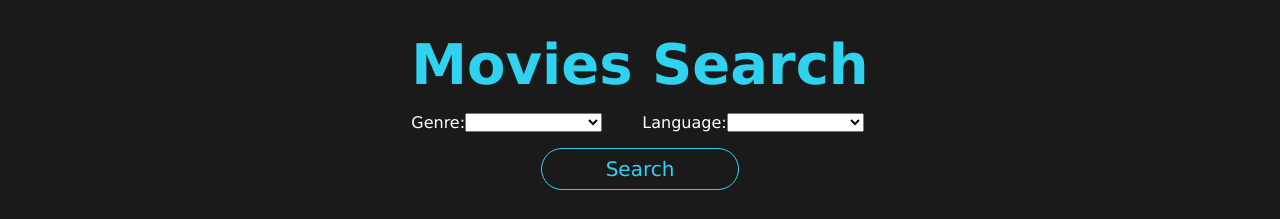
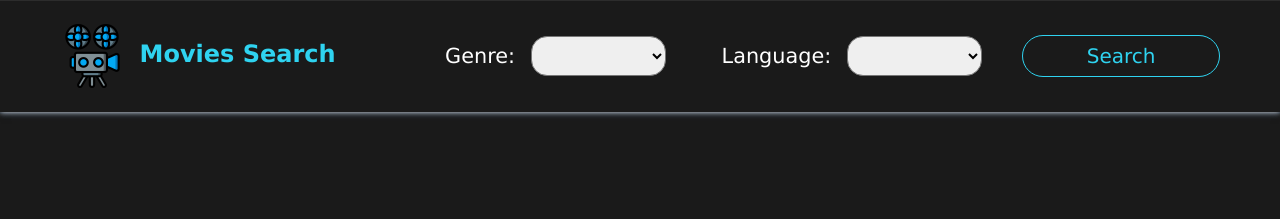
Before and after one commit to aramatsolrac/moviesAPI, a plain HTML site: page index.html in a window 1280 px wide. Drawn offline with nearby package versions, Linux system fonts and the light colour scheme.

Commit message:
Add header with a logo

```diff
--- a/index.html
+++ b/index.html
@@ -14,12 +14,15 @@
 </head>
 
 <body>
-    <section class="site-search">
+    <header class="site-search">
+        <section class="site-search__navbar">
+            <img class="site-search__site-logo" src="./camera.png" alt="movies logo">
             <h1 class="site-search__heading">Movies Search</h1>
+        </section>
+        <section class="site-search__form">
             <form action="" id="site-search__form">
                 <label class="form-label" for="selectGenres">Genre:</label>
                 <select class="selectGenres" name="" id="selectGenres">
-
                     <option value=""></option>
                     <option value="Action">Action</option>
                     <option value="Adventure">Adventure</option>
@@ -57,17 +60,14 @@
             </form>
             <button id="button" type="submit">Search</button>
         </section>
+    </header>
+    <main>
         <section class="site-movies">
             <ul class="site-movies__list">
-            <li class="site-movies__item">
-                <div class="item-card">
-                    <img class="item-card__img" src="" alt="" />
-                    <p class="item-card__name"></p>
-                    <p class="item-card__date"></p>
-                </div>
-            </li>
+                <!-- populate via js -->
             </ul>
         </section>
+    </main>
 
     <script src="script.js" type="text/javascript"></script>
     <script src="https://unpkg.com/axios/dist/axios.min.js"></script>
--- a/styles/partials/_card.scss
+++ b/styles/partials/_card.scss
@@ -1,14 +1,16 @@
 @use "./color" as *;
 @use "./mixins" as *;
 .site-movies {
+    padding: 1rem;
     &__list {
         list-style: none;
+        padding: 0;
         @include flexed(row, center, baseline);
         flex-wrap: wrap;
-    }
-    &__item {
-        width: 20%;
-        margin-right: 2rem;
+        &__item {
+            width: 20%;
+            margin-right: 2rem;
+        }
     }
 }
 
@@ -29,4 +31,21 @@
     &__date {
         font-size: 0.1em;
     }
+    &__btn {
+        &--like {
+            border: none;
+            border-radius: .1rem;
+            color: lightgray;
+            padding: .3rem;
+        }
+        &--liked {
+            color: gold;
+        }
+    }
+    &__error-message {
+        border: 1px solid red;
+        color: white;
+        padding: 1rem;
+        border-radius: 30px;
+    }
 }
--- a/styles/partials/_search.scss
+++ b/styles/partials/_search.scss
@@ -1,35 +1,49 @@
 @use "./color" as *;
 @use "./mixins" as *;
-
 body {
     background-color: $color-primary-dark;
     @include flexed(column, center, center);
     // height: 100vh;
 }
 
+header {
+    @include flexed (row, flex-start, flex-start);
+    padding: 1.5rem;
+    width: 100%;
+    margin-bottom: 2rem;
+    box-shadow: 0 0 6px #fff, rgba(6, 24, 44, 0.4) 0px 0px 0px 2px, rgba(6, 24, 44, 0.65) 0px 4px 6px -1px, rgba(255, 255, 255, 0.08) 0px 1px 0px inset;
+}
+
 .site-search {
-  @include flexed(column, center, center);
+    @include flexed(row, center, center);
+    &__navbar {
+        display: flex;
+        flex-direction: row;
+        width: 30%;
+    }
+    &__site-logo {
+        width: 4rem;
+    }
     &__heading {
-    font-size: 3.5rem;
+        font-size: 1.5rem;
+        padding: 1rem;
         color: $color-font-heading;
-    margin-bottom: 1rem;
     }
-  margin: 2rem auto;
+    &__form {
+        @include flexed(row, center, center);
+    }
+    margin: 0 auto;
 }
 
 #site-search__form {
     display: flex;
     width: 100%;
-  margin-bottom: 1rem;
 }
 
 .form-label {
     color: $color-font-primary;
-  font-size: 1rem;
-}
-
-.selectGenres {
-  padding: 0 1rem;
+    font-size: 1.3rem;
+    padding: .5rem 1rem;
 }
 
 #button {
@@ -47,10 +61,10 @@ body {
     transform: scale(1.05);
 }
 
+.selectLanguage,
 .selectGenres {
-  width: 30%;
     margin-right: 2.5rem;
-}
-.selectLanguage {
+    border-radius: 1rem;
+    padding: .1rem 1rem;
     width: 30%;
 }
```
Also changed, not shown: camera.png (added), styles/main.css, 1 other file. Lines whose indentation alone changed are shown as unchanged.
